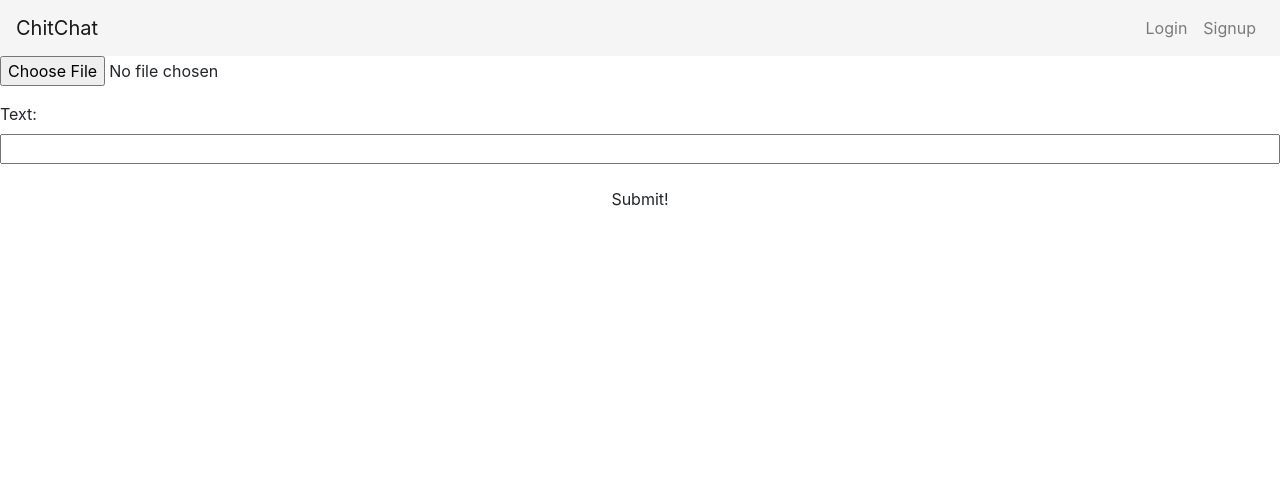
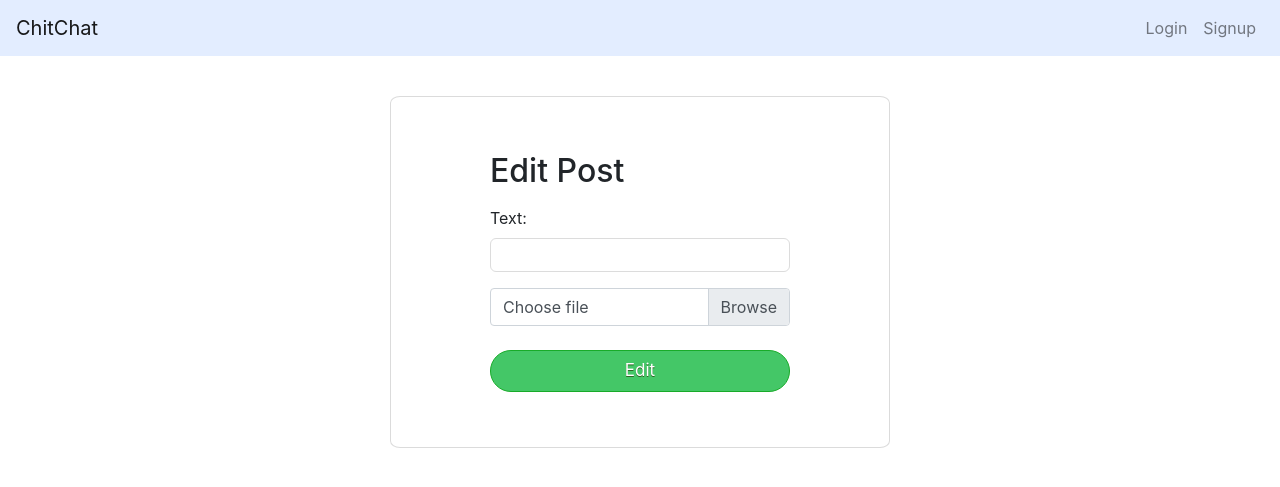
Before and after one commit to Bereket-U/ChitChat, a Django app: page /post/1/update/ in a window 1280 px wide. Shown: the top 487 px of the page. Run offline with Django 3.2, Linux system fonts and the light colour scheme; some libraries are stand-ins or nearby versions.

Commit message:
update styling

```diff
--- a/chitchat/main_app/templates/base.html
+++ b/chitchat/main_app/templates/base.html
@@ -23,7 +23,7 @@
     <header id="frozen-header">
       <nav
         class="navbar navbar-expand-sm navbar-light"
-        style="background-color: #f5f5f5"
+        style="background-color: #e3edff"
       >
         <a href="{% url 'home' %}" class="navbar-brand">ChitChat</a>
         <button class="navbar-toggler">
--- a/chitchat/main_app/templates/main_app/update_post_form.html
+++ b/chitchat/main_app/templates/main_app/update_post_form.html
@@ -1,11 +1,41 @@
 {% extends 'base.html' %}
 {% block content %}
 
-<form action="{% url 'post_update' post_id %}" enctype="multipart/form-data" method="post">
-  {% csrf_token %}
-  <input type="file" name="photo-file">
-  <p>{{ post_form.as_p }}</p>
-  <input type="submit" value="Submit!" class="btn" />
-</form>
+<div class="box">
+  <div class="form-container">
+    <div class="form">
+      <h2>Edit Post</h2>
+      <form
+        action="{% url 'post_update' post_id %}"
+        enctype="multipart/form-data"
+        method="post"
+      >
+        {% csrf_token %}
+
+        <p class="form-group">{{ post_form.as_p }}</p>
+
+        <div class="input-group">
+          <div class="custom-file">
+            <input
+              type="file"
+              class="custom-file-input"
+              id="inputGroupFile04"
+              aria-describedby="inputGroupFileAddon04"
+              name="photo-file"
+            />
+            <label class="custom-file-label" for="inputGroupFile04"
+              >Choose file</label
+            >
+          </div>
+        </div>
+        <br />
+
+        <button type="submit" value="Submit!" class="buttonSolid btn-block">
+          Edit
+        </button>
+      </form>
+    </div>
+  </div>
+</div>
 
 {% endblock %}
--- a/chitchat/main_app/templates/registration/signup.html
+++ b/chitchat/main_app/templates/registration/signup.html
@@ -1,6 +1,6 @@
 {% extends 'base.html' %} {% block content %}
 
-<h1>Sign Up</h1>
+<h1 class="registration-header">Sign Up</h1>
 <div class="box">
   <div class="form-container">
     <div class="form">
@@ -20,7 +20,7 @@
         <div class="form-group">{{form.email}}</div>
         <label class="" for="username">Password</label>
         <div class="form-group">{{form.password1}}</div>
-        <label for="">Comfirm Password</label>
+        <label for="">Cofirm Password</label>
         <div class="form-group">{{form.password2}}</div>
 
         <button type="submit" class="buttonSolid btn-block" value="signup"> signup </form>
--- a/chitchat/main_app/views.py
+++ b/chitchat/main_app/views.py
@@ -142,6 +142,8 @@ def signup(request):
         else:
             error_message = 'Invalid sign up - try again'
     form = UserRegistrForm()
+    # except ProfilePicture.DoesNotExist:
+    #     return None
     context = {'form': form, 'error_message': error_message}
     return render(request, 'registration/signup.html', context)
 
```
Also changed, not shown: chitchat/main_app/static/css/style.css (+33 -2 lines), chitchat/main_app/templates/main_app/post_confirm_delete.html (+8 -4 lines), chitchat/main_app/templates/registration/login.html (+2 -8 lines).
